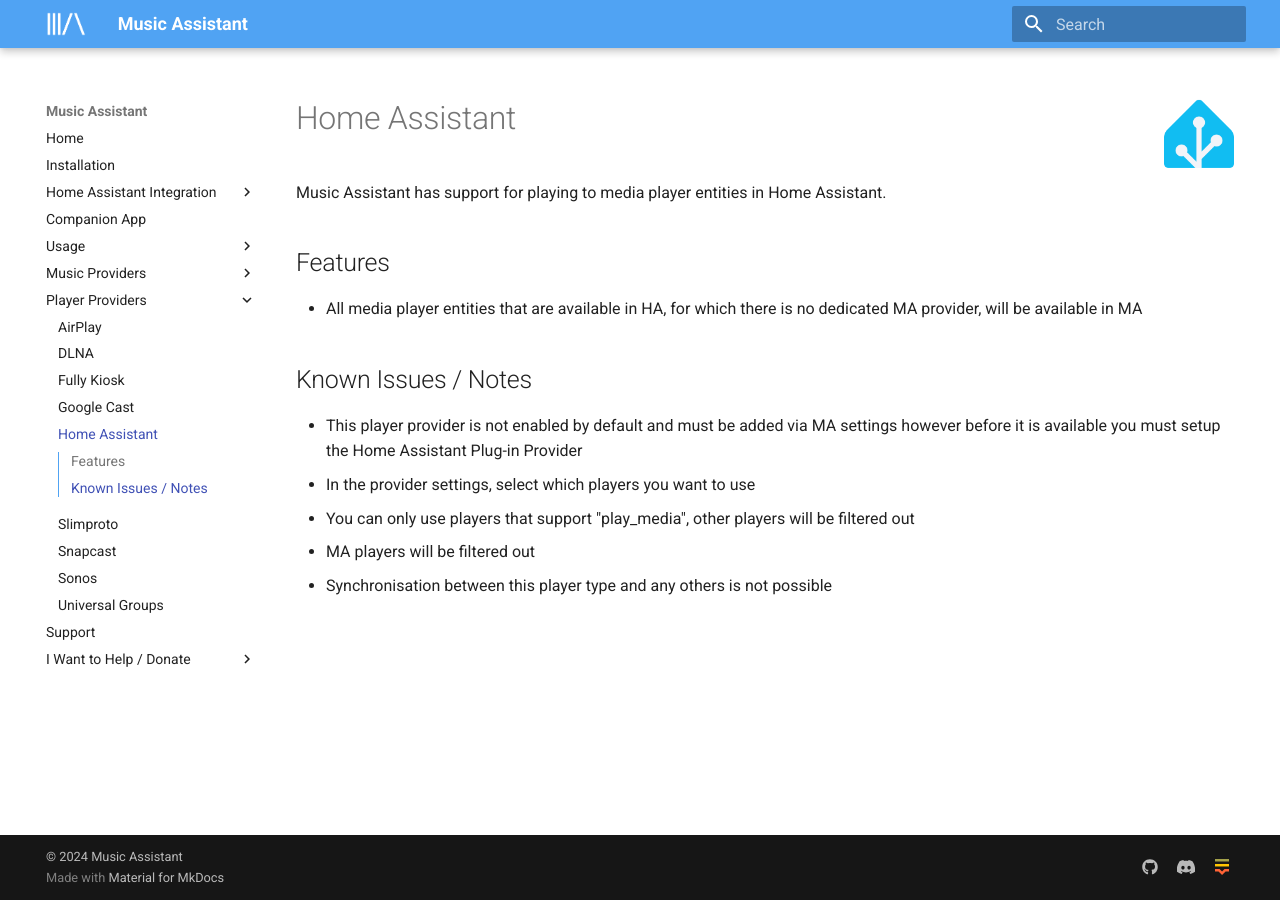
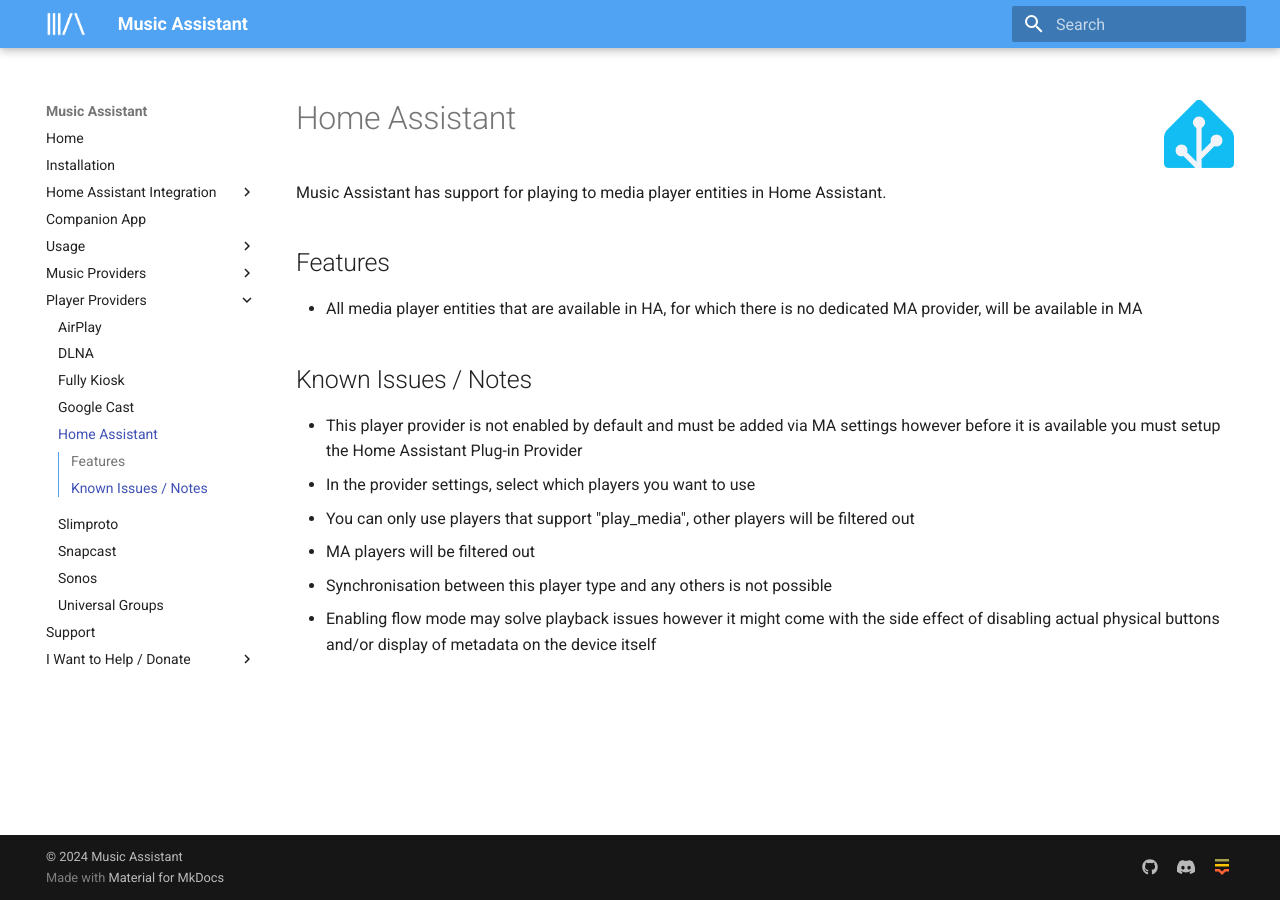
Before and after one commit to pwbriggs/music-assistant.github.io, an MkDocs documentation site: the page built from docs/player-support/ha.md, in a window 1280 px wide. Built offline with MkDocs 1.6.1 and Material for MkDocs 9.7.7, drawn with Linux system fonts in a browser that asks for light colours.

Commit message:
Adding flow mode info

```diff
--- a/docs/player-support/ha.md
+++ b/docs/player-support/ha.md
@@ -13,3 +13,4 @@
 - You can only use players that support "play_media", other players will be filtered out
 - MA players will be filtered out
 - Synchronisation between this player type and any others is not possible
+- Enabling flow mode may solve playback issues however it might come with the side effect of disabling actual physical buttons and/or display of metadata on the device itself
```
